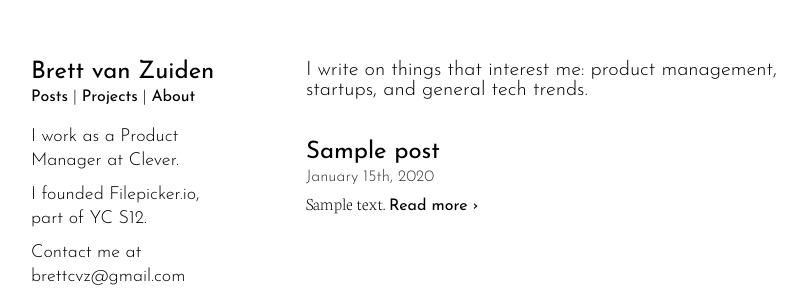
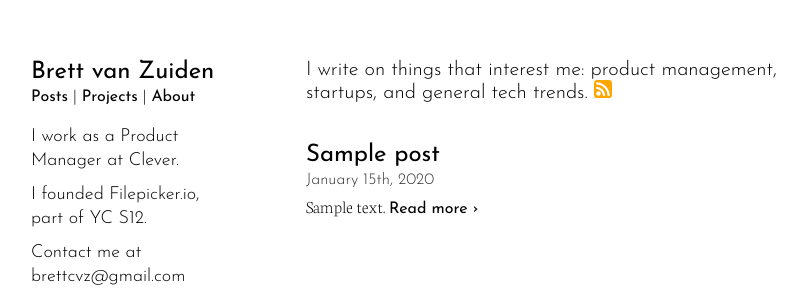
Before and after one commit to brettcvz/brettcvz.com, a Django app: page /posts/ in a window 1280 px wide. Shown: the top 306 px of the page, without its empty margins (209-1015 px from the left). Run offline with Django 3.2, Linux system fonts and the light colour scheme; tables that the repository leaves empty hold one stand-in row (values such as "Sample post").

Commit message:
Added RSS for posts

```diff
--- a/posts/urls.py
+++ b/posts/urls.py
@@ -1,8 +1,10 @@
 from django.conf.urls import url
 
 import views
+import feed
 
 urlpatterns = [
     url(r'^$', views.index, name='index'),
+    url(r'^rss$', feed.LatestPostsFeed(), name='rss'),
     url(r'^(?P<post_id>\d+)[-\w]*$', views.post, name='post'),
 ]
--- a/requirements.txt
+++ b/requirements.txt
@@ -1,4 +1,4 @@
-Django==1.11.17
+Django==1.11.27
 argparse==1.2.1
 dj-database-url==0.3.0
 dj-static==0.0.6
--- a/templates/posts/index.html
+++ b/templates/posts/index.html
@@ -6,6 +6,25 @@
 <div class="index-intro">
     <p>
         I write on things that interest me: product management, startups, and general tech trends.
+        <a href="/posts/rss" target="rss">
+          <svg xmlns="http://www.w3.org/2000/svg"
+               id="RSSicon"
+               viewBox="0 0 8 8" width="18" height="18">
+
+            <title>RSS feed icon</title>
+
+            <style type="text/css">
+              .button {stroke: none; fill: orange;}
+              .symbol {stroke: none; fill: white;}
+            </style>
+
+            <rect   class="button" width="8" height="8" rx="1.5" />
+            <circle class="symbol" cx="2" cy="6" r="1" />
+            <path   class="symbol" d="m 1,4 a 3,3 0 0 1 3,3 h 1 a 4,4 0 0 0 -4,-4 z" />
+            <path   class="symbol" d="m 1,2 a 5,5 0 0 1 5,5 h 1 a 6,6 0 0 0 -6,-6 z" />
+
+          </svg>
+        </a>
     </p>
     <!--
         If you're looking to get a sense of what I write about, read these posts:
```
Also changed, not shown: posts/feed.py (added, +16 -0 lines).
